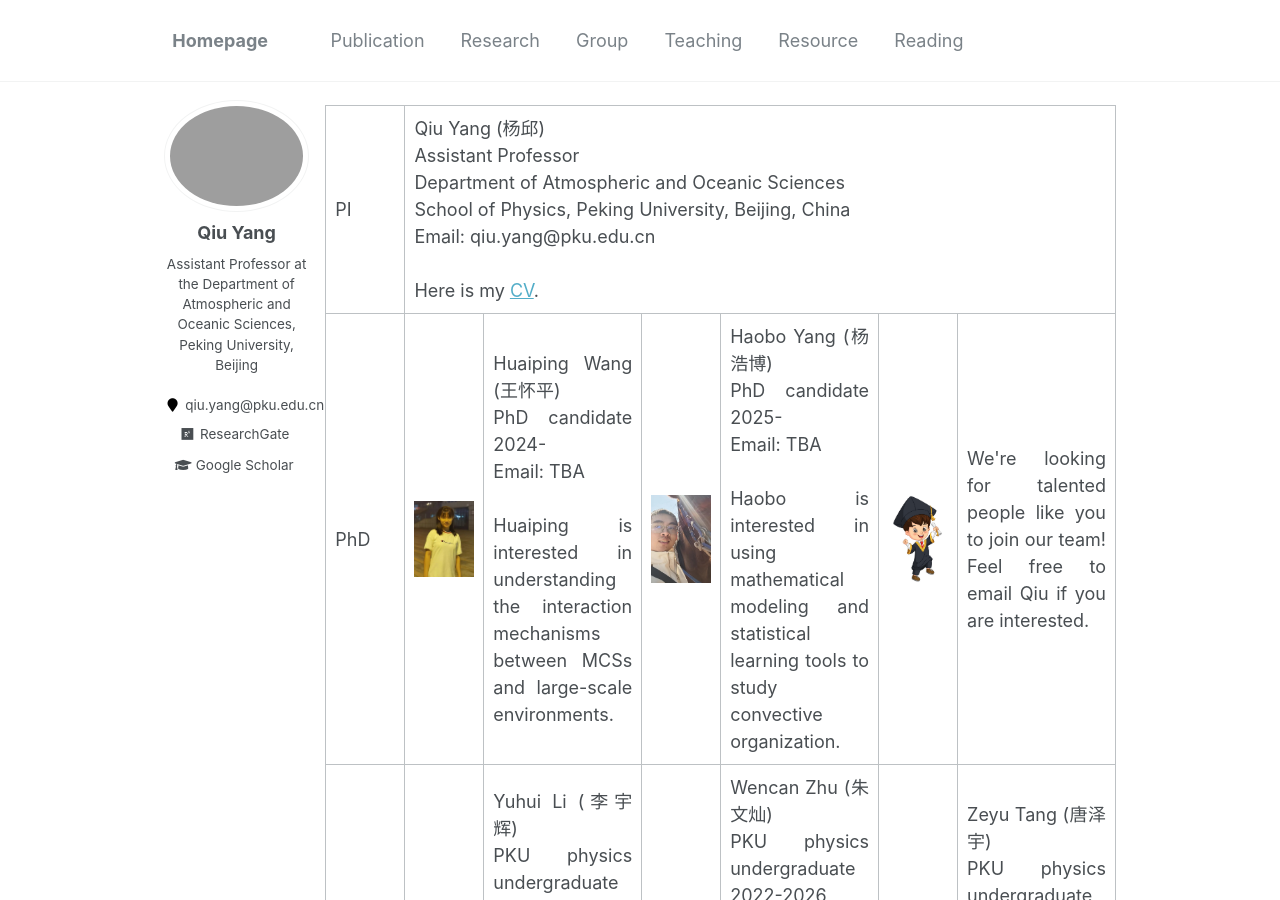
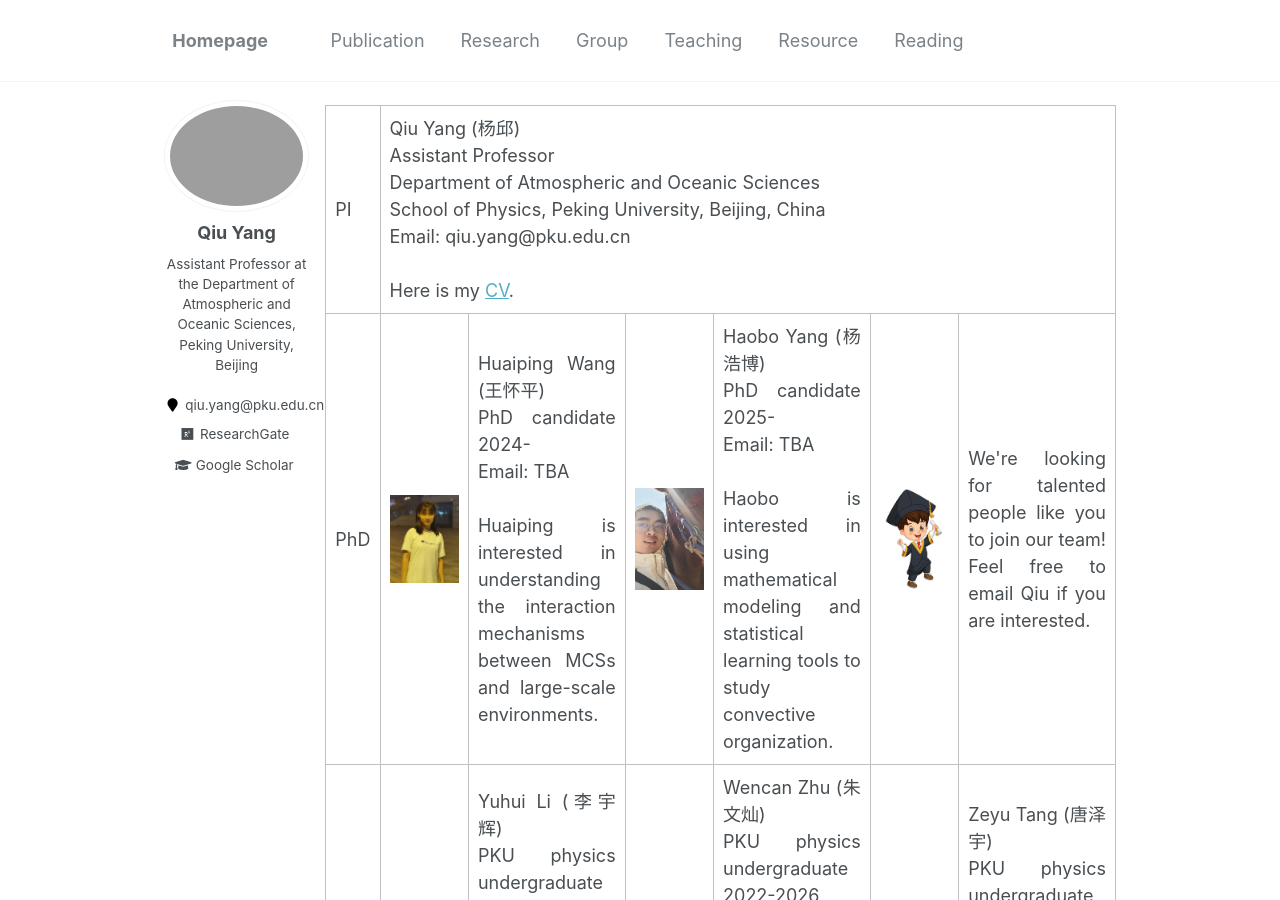
Before and after one commit to qiuyang50/qiuyang50.github.io, a Jekyll site: the page built from _pages/group.md, in a window 1280 px wide and 900 px high. Built offline with Jekyll 4.4.1, drawn with Linux system fonts in a browser that asks for light colours.

Commit message:
Update group.md

```diff
--- a/_pages/group.md
+++ b/_pages/group.md
@@ -8,25 +8,25 @@ author_profile: true
 <font size="5" face="Courier New" >
 <table>
   <tr>
-    <td>PI</td>
-    <td width="90%" colspan="6">Qiu Yang (杨邱)<br>Assistant Professor<br>Department of Atmospheric and Oceanic Sciences<br>School of Physics, Peking University, Beijing, China<br>Email: qiu.yang@pku.edu.cn<br><br>Here is my <a href="https://qiuyang50.github.io/files/CV_Qiu_Yang.pdf">CV</a>.</td>
+    <td width="4%">PI</td>
+    <td width="96%" colspan="6">Qiu Yang (杨邱)<br>Assistant Professor<br>Department of Atmospheric and Oceanic Sciences<br>School of Physics, Peking University, Beijing, China<br>Email: qiu.yang@pku.edu.cn<br><br>Here is my <a href="https://qiuyang50.github.io/files/CV_Qiu_Yang.pdf">CV</a>.</td>
   </tr>
   <tr>
-    <td>PhD</td>
-    <td width="10%"><img src="/images/HuaipingWang_2024PhD.jpg" alt="drawing"/></td>
+    <td width="4%">PhD</td>
+    <td width="12%"><img src="/images/HuaipingWang_2024PhD.jpg" alt="drawing"/></td>
     <td width="20%">Huaiping Wang (王怀平)<br>PhD candidate 2024-<br>Email: TBA <br><br>Huaiping is interested in understanding the interaction mechanisms between MCSs and large-scale environments.</td>
-    <td width="10%"><img src="/images/HaoboYang_2025PhD.jpg"    alt="drawing"/></td>
+    <td width="12%"><img src="/images/HaoboYang_2025PhD.jpg"    alt="drawing"/></td>
     <td width="20%">Haobo Yang (杨浩博)<br>PhD candidate 2025-<br>Email: TBA <br><br>Haobo is interested in using mathematical modeling and statistical learning tools to study convective organization.</td>
-    <td width="10%"><img src="/images/future_student.jpg"       alt="drawing"/></td>
+    <td width="12%"><img src="/images/future_student.jpg"       alt="drawing"/></td>
     <td width="20%">We're looking for talented people like you to join our team! Feel free to email Qiu if you are interested.</td>
   </tr>
   <tr>
-    <td>UG</td>
-    <td width="10%"><img src="/images/YuhuiLi_2022Undergraduate.jpg"   alt="drawing"/></td>
+    <td width="4%">UG </td>
+    <td width="12%"><img src="/images/YuhuiLi_2022Undergraduate.jpg"   alt="drawing"/></td>
     <td width="20%">Yuhui Li (李宇辉) <br>PKU physics undergraduate 2022-2026<br>Email: TBA <br><br>Yuhui is interested in building simple math models to understand the essential mechanisms related to convective self-aggregation.</td>
-    <td width="10%"><img src="/images/WencanZhu_2022Undergraduate.jpg" alt="drawing"/></td>
+    <td width="12%"><img src="/images/WencanZhu_2022Undergraduate.jpg" alt="drawing"/></td>
     <td width="20%">Wencan Zhu (朱文灿)<br>PKU physics undergraduate 2022-2026<br>Email: TBA <br><br>Wencan is interested in using machine learning tools to explore the fundamental mechanisms and predictability related to MCSs.</td>
-    <td width="10%"><img src="/images/ZeyuTang_2022Undergraduate.jpg"  alt="drawing"/></td>
+    <td width="12%"><img src="/images/ZeyuTang_2022Undergraduate.jpg"  alt="drawing"/></td>
     <td width="20%">Zeyu Tang (唐泽宇)<br>PKU physics undergraduate 2022-2026<br>Email: TBA <br><br>Zeyu is interested in developing fundamental theories to explain essential features of MCSs.</td>
   </tr>
 </table>
```
